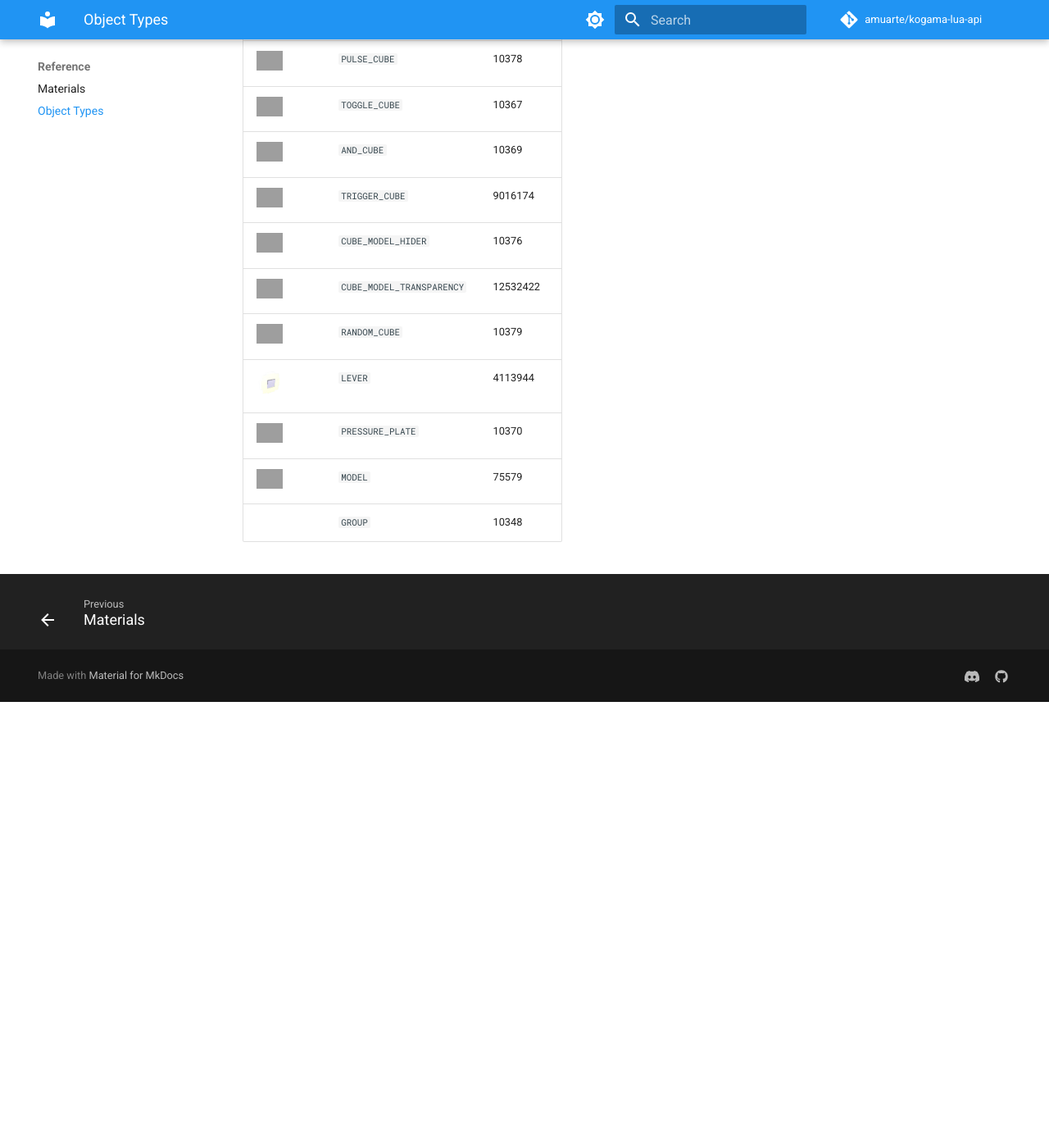
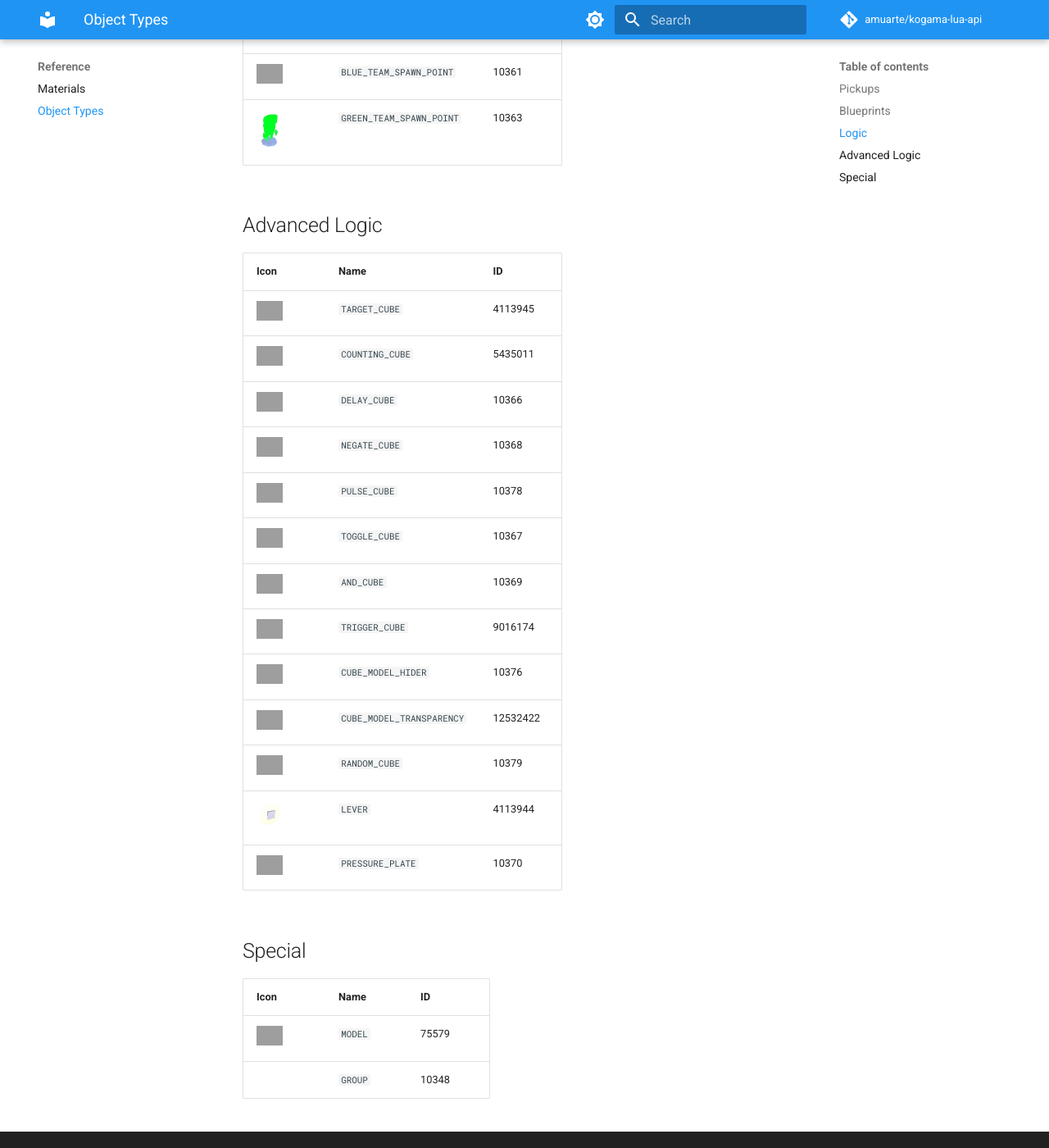
Before and after one commit to amuarte/kogama-lua-api, an MkDocs documentation site: the page built from docs/reference/object-types.md, in a window 1280 px wide and 1400 px high, scrolled down 4557 px. Shown: the whole window at 82% size. Built offline with MkDocs 1.6.1 and Material for MkDocs 9.7.7, drawn with Linux system fonts in a browser that asks for light colours; comment, search, counter and statistics services are not loaded; before the commit the page ends 5413 px from its top, so only the background shows below that; some of the changed text lies outside the part shown; grey boxes are pictures that could not be loaded.

Commit message:
Organize object-types reference with category sections
Add H2 section headers for Pickups, Blueprints, Logic, Advanced Logic, and
Special categories to improve navigation and readability of the object
reference documentation while maintaining the markdown table format.

```diff
--- a/docs/reference/object-types.md
+++ b/docs/reference/object-types.md
@@ -14,6 +14,8 @@ Based on [Kogama Wiki - Tools](https://kogama.fandom.com/wiki/Tools).
     Use **Ctrl+F** (Windows/Linux) or **Cmd+F** (Mac) to search for an object by name or ID.
 
 ---
+
+## Pickups
 
 | Icon | Name | ID |
 |------|------|-----|
@@ -44,6 +46,11 @@ Based on [Kogama Wiki - Tools](https://kogama.fandom.com/wiki/Tools).
 |<img src="https://static.wikia.nocookie.net/kogama_gamepedia_en/images/a/a8/T_CrystalVein_Default_Icon.png" width="32" height="32">|`CRYSTAL_VEIN`|8880187|
 |<img src="https://static.wikia.nocookie.net/kogama_gamepedia_en/images/5/54/T_Costume_Default_Icon.png" width="32" height="32">|`COSTUME`|12496365|
 |<img src="https://static.wikia.nocookie.net/kogama_gamepedia_en/images/9/95/T_Custom_Gun_Default_Icon.png" width="32" height="32">|`CUSTOM_GUN`|12730220|
+
+## Blueprints
+
+| Icon | Name | ID |
+|------|------|-----|
 |<img src="https://static.wikia.nocookie.net/kogama_gamepedia_en/images/0/0e/T_Teleporter_Default_Icon.png" width="32" height="32">|`TELEPORTER`|13481|
 |<img src="https://static.wikia.nocookie.net/kogama_gamepedia_en/images/8/80/T_Platform_Default_Icon.png" width="32" height="32">|`PLATFORM`|19674|
 |<img src="https://static.wikia.nocookie.net/kogama_gamepedia_en/images/9/9b/T_VerticalRotator_Default_Icon.png" width="32" height="32">|`VERTICAL_ROTATOR`|20757|
@@ -62,6 +69,11 @@ Based on [Kogama Wiki - Tools](https://kogama.fandom.com/wiki/Tools).
 |<img src="https://static.wikia.nocookie.net/kogama_gamepedia_en/images/7/79/T_Door_Default_Icon.png" width="32" height="32">|`DOOR`|12305637|
 |<img src="https://static.wikia.nocookie.net/kogama_gamepedia_en/images/5/57/T_SlidingDoor_Default_Icon.png" width="32" height="32">|`SLIDING_DOOR`|12324723|
 |<img src="https://static.wikia.nocookie.net/kogama_gamepedia_en/images/8/8f/T_TrapDoor_Default_Icon.png" width="32" height="32">|`TRAP_DOOR`|12339395|
+
+## Logic
+
+| Icon | Name | ID |
+|------|------|-----|
 |<img src="https://static.wikia.nocookie.net/kogama_gamepedia_en/images/6/64/T_RoundTime_Default_Icon.png" width="32" height="32">|`ROUND_TIME`|91196|
 |<img src="https://static.wikia.nocookie.net/kogama_gamepedia_en/images/2/2b/T_WaterCube_Default_Icon.png" width="32" height="32">|`WATER_CUBE`|10377|
 |<img src="https://static.wikia.nocookie.net/kogama_gamepedia_en/images/e/e7/T_SmokeCube_Default_Icon.png" width="32" height="32">|`SMOKE_CUBE`|10373|
@@ -84,6 +96,11 @@ Based on [Kogama Wiki - Tools](https://kogama.fandom.com/wiki/Tools).
 |<img src="https://raw.githubusercontent.com/amuarte/kogama-lua-api/dev-0.3/docs/images/yellow_team_spawn_point.png" width="32" height="32">|`YELLOW_TEAM_SPAWN_POINT`|10364|
 |<img src="https://static.wikia.nocookie.net/kogama_gamepedia_en/images/6/67/T_BlueTeamSpawnPoint_Default_Icon.png" width="32" height="32">|`BLUE_TEAM_SPAWN_POINT`|10361|
 |<img src="https://raw.githubusercontent.com/amuarte/kogama-lua-api/dev-0.3/docs/images/green_team_spawn_point.png" width="32" height="32">|`GREEN_TEAM_SPAWN_POINT`|10363|
+
+## Advanced Logic
+
+| Icon | Name | ID |
+|------|------|-----|
 |<img src="https://static.wikia.nocookie.net/kogama_gamepedia_en/images/4/4a/T_TargetCube_Default_Icon.png" width="32" height="32">|`TARGET_CUBE`|4113945|
 |<img src="https://static.wikia.nocookie.net/kogama_gamepedia_en/images/2/22/T_CountingCube_Default_Icon.png" width="32" height="32">|`COUNTING_CUBE`|5435011|
 |<img src="https://static.wikia.nocookie.net/kogama_gamepedia_en/images/0/02/T_DelayCube_Default_Icon.png" width="32" height="32">|`DELAY_CUBE`|10366|
@@ -97,5 +114,10 @@ Based on [Kogama Wiki - Tools](https://kogama.fandom.com/wiki/Tools).
 |<img src="https://static.wikia.nocookie.net/kogama_gamepedia_en/images/f/fb/T_RandomCube_Default_Icon.png" width="32" height="32">|`RANDOM_CUBE`|10379|
 |<img src="https://raw.githubusercontent.com/amuarte/kogama-lua-api/dev-0.3/docs/images/lever.png" width="32" height="32">|`LEVER`|4113944|
 |<img src="https://static.wikia.nocookie.net/kogama_gamepedia_en/images/f/fc/T_PressurePlate_Default_Icon.png" width="32" height="32">|`PRESSURE_PLATE`|10370|
+
+## Special
+
+| Icon | Name | ID |
+|------|------|-----|
 |<img src="https://static.wikia.nocookie.net/kogama_gamepedia_en/images/e/e8/T_LightConcrete_Default_Icon.png" width="32" height="32">|`MODEL`|75579|
 | |`GROUP`|10348|
```
